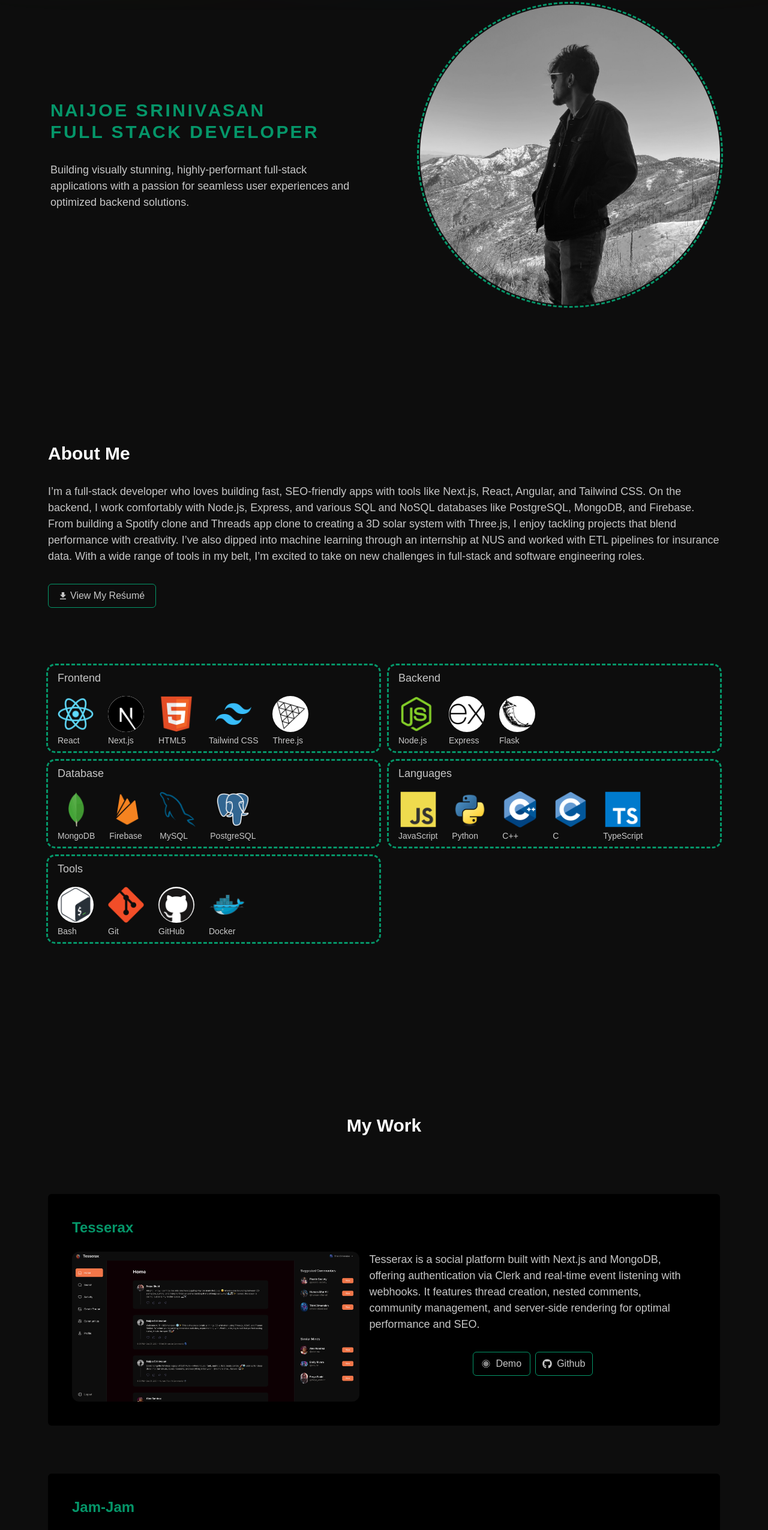
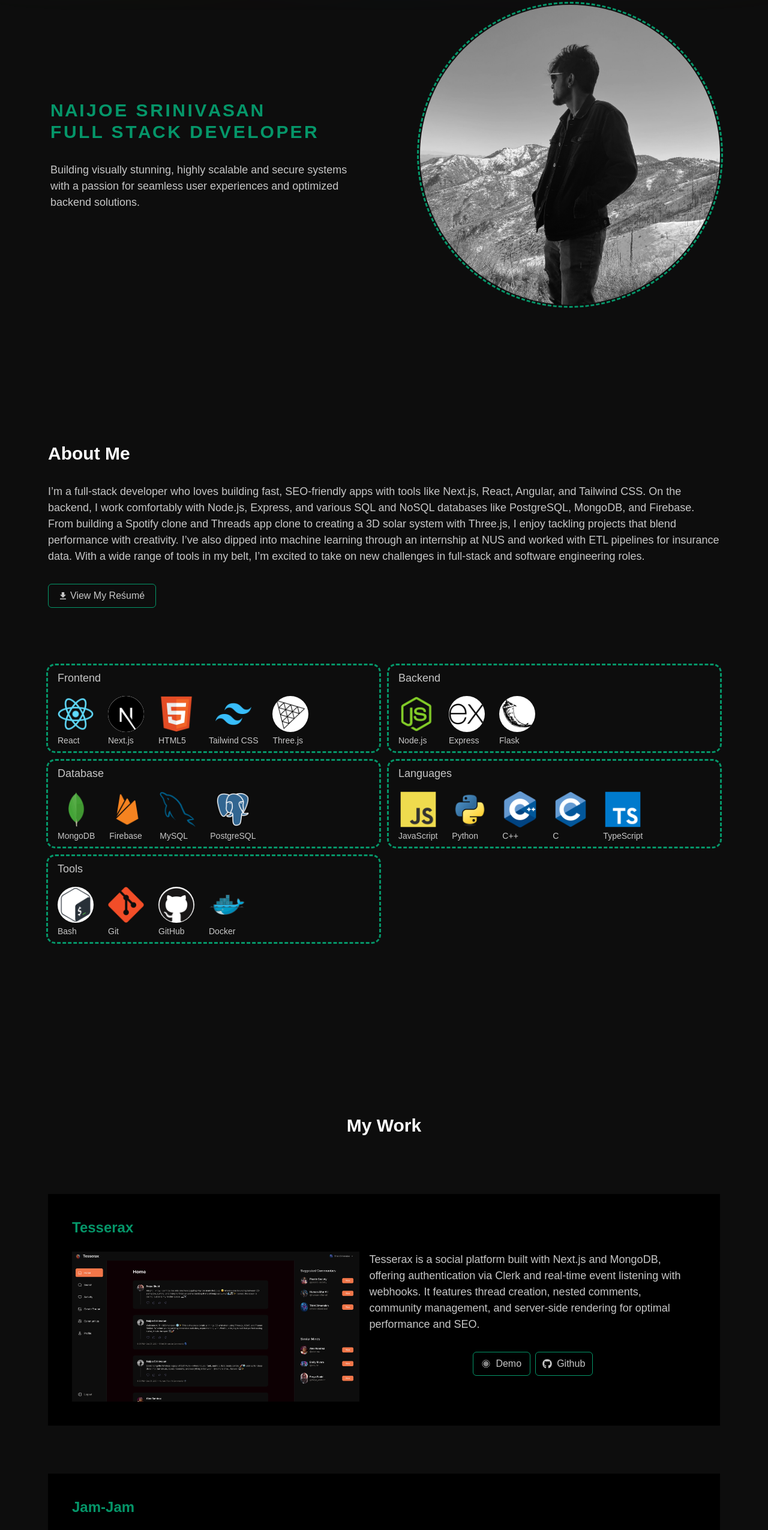
Before and after one commit to naijoesrinivasan/Portfolio, a React (Vite) app: page / in a window 1280 px wide. Shown: the part 234-2784 px from the top of the page at 60% size. Built offline with nearby package versions, Linux system fonts and the light colour scheme; a web font is replaced by a local one.

Commit message:
tagline and resume changed

```diff
--- a/src/components/Hero.jsx
+++ b/src/components/Hero.jsx
@@ -22,7 +22,7 @@ export default function Hero() {
           <TypingText text="NAIJOE SRINIVASAN" />
           <TypingText text="FULL STACK DEVELOPER" />
         </motion.div>
-        <p>Building visually stunning, highly-performant full-stack applications with a passion for seamless user experiences and optimized backend solutions.</p>
+        <p>Building visually stunning, highly scalable and secure systems with a passion for seamless user experiences and optimized backend solutions.</p>
       </motion.div>
       <motion.div
         variants={slideFromRight}
--- a/src/components/ProjectCard.jsx
+++ b/src/components/ProjectCard.jsx
@@ -13,14 +13,14 @@ export default function ProjectCard({
   githubUrl
 }) {
   return (
-    <div className="gap-6 bg-black hover:shadow-md hover:shadow-themeNeonGreen  flex flex-col p-4 md:p-6 lg:p-10 cursor-default rounded-md">
+    <div className="gap-6 bg-black hover:shadow-md hover:shadow-themeNeonGreen  flex flex-col p-4 md:p-6 lg:p-10 cursor-default">
       <h2>{name}</h2>
       <div className="flex flex-col md:flex-row gap-4">
         <div className="grow-1">
           <img
             src={imgUrl}
             alt=""
-            className='rounded-xl w-full'
+            className='w-full'
           />
         </div>
         <motion.div
--- a/src/sections/About.jsx
+++ b/src/sections/About.jsx
@@ -5,7 +5,7 @@ import { skills } from '../utils/data';
 
 export default function About() {
   function openResume() {
-    window.open('Naijoe Srinivasan_FullStack Developer.pdf')
+    window.open('Naijoe Srinivasan - Software Engineer.pdf')
   }
 
   return (
```
Also changed, not shown: 2 other files (tests, documents, lock files or other folders).
